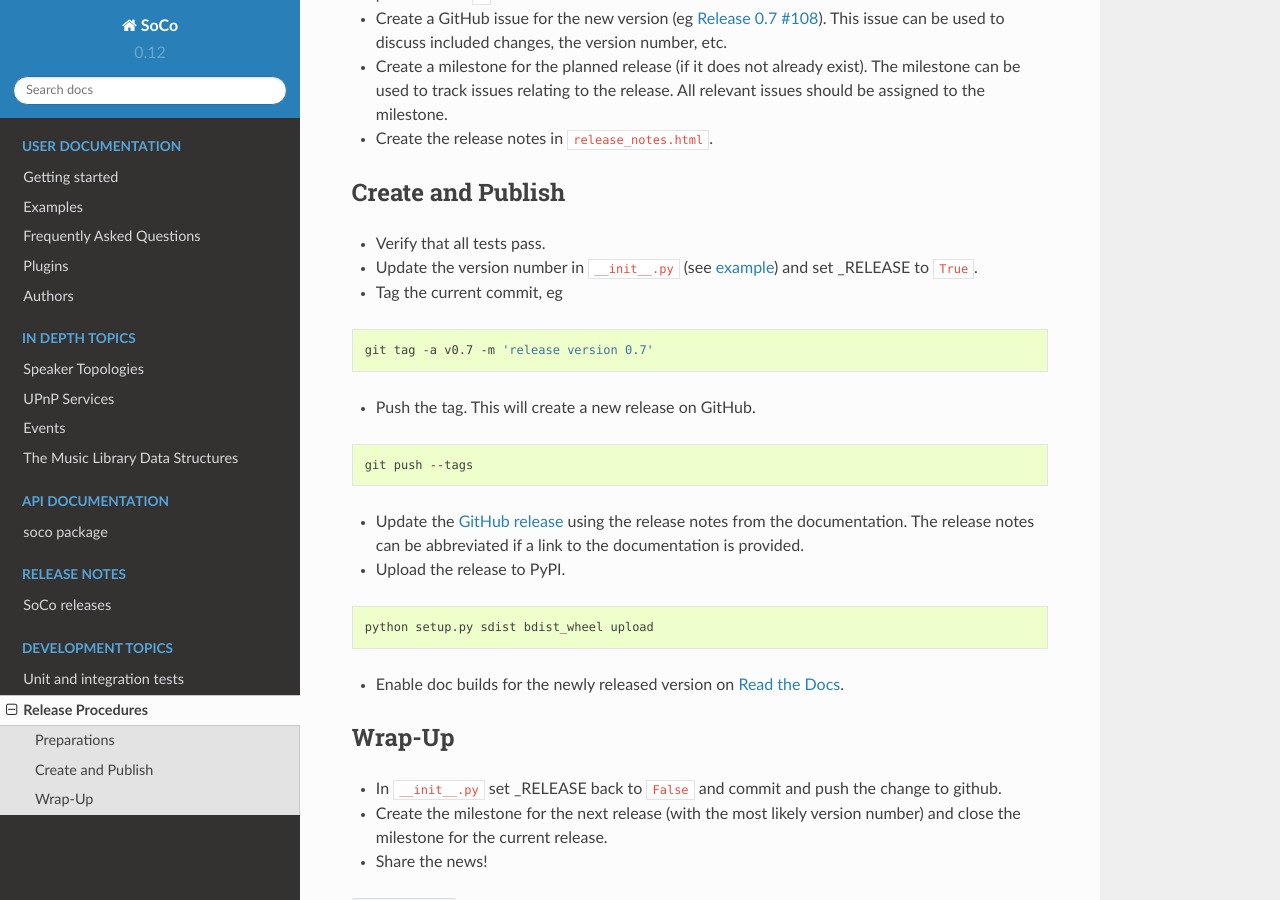
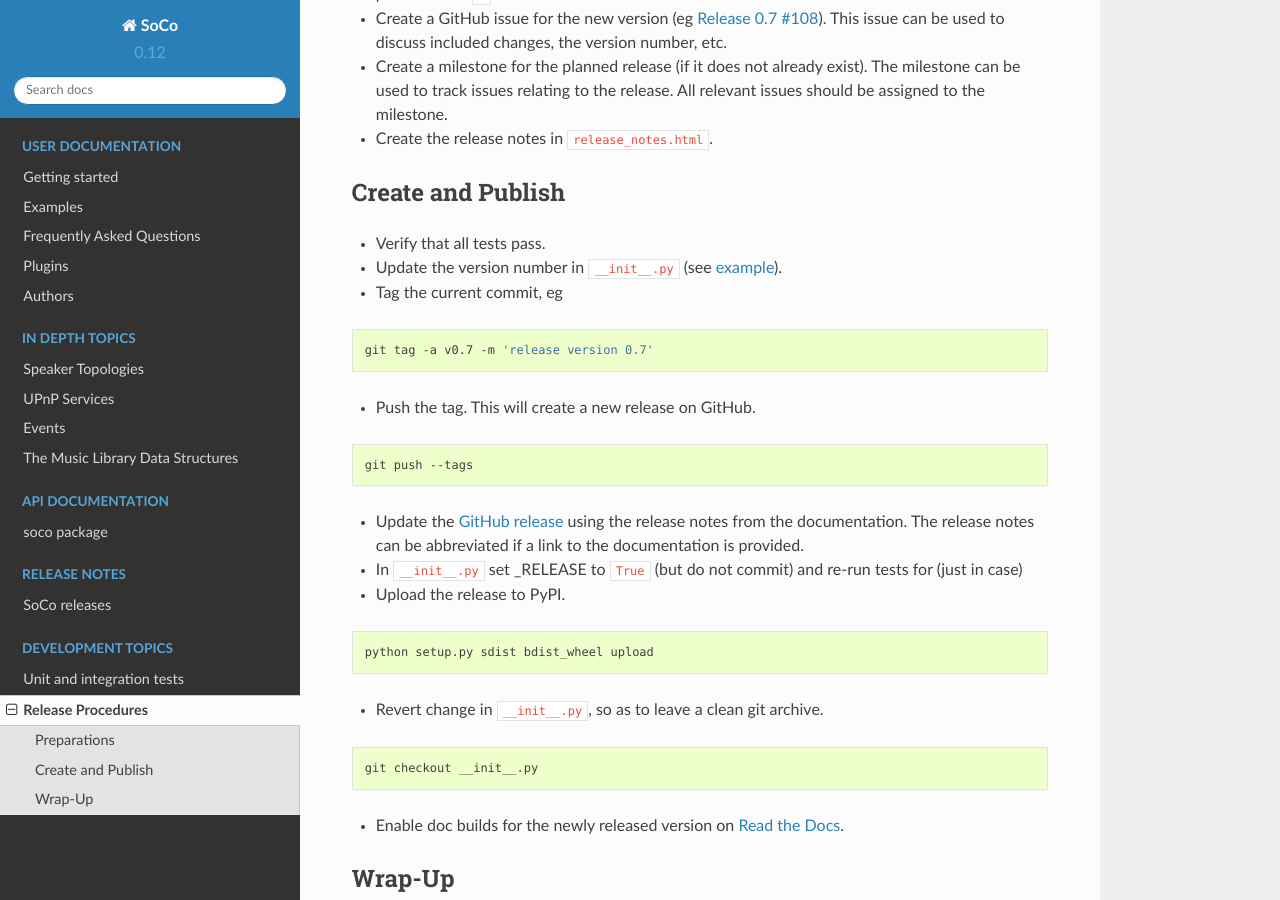
Before and after one commit to SoCo/SoCo, a Sphinx documentation site: the page built from doc/development/release-howto.rst, in a window 1280 px wide and 900 px high, scrolled down 306 px. Built offline with Sphinx 7.4.7 and the Read the Docs theme 2.0.0, drawn with Linux system fonts in a browser that asks for light colours; the version number is read from the project's files by our own code.

Commit message:
Change release procedure, so as to not do double commits for a release

```diff
--- a/doc/development/release-howto.rst
+++ b/doc/development/release-howto.rst
@@ -46,11 +45,20 @@
   using the release notes from the documentation. The release notes can be
   abbreviated if a link to the documentation is provided.
 
+* In ``__init__.py`` set _RELEASE to ``True`` (but do not commit) and
+  re-run tests for (just in case)
+
 * Upload the release to PyPI.
 
 .. code-block:: bash
 
     python setup.py sdist bdist_wheel upload
+
+* Revert change in ``__init__.py``, so as to leave a clean git archive.
+
+.. code-block:: bash
+
+    git checkout __init__.py
 
 * Enable doc builds for the newly released version on `Read the Docs
   <https://readthedocs.org/dashboard/soco/versions/>`_.
```
Also changed, not shown: other parts of doc/development/release-howto.rst (+1 -2 lines).
